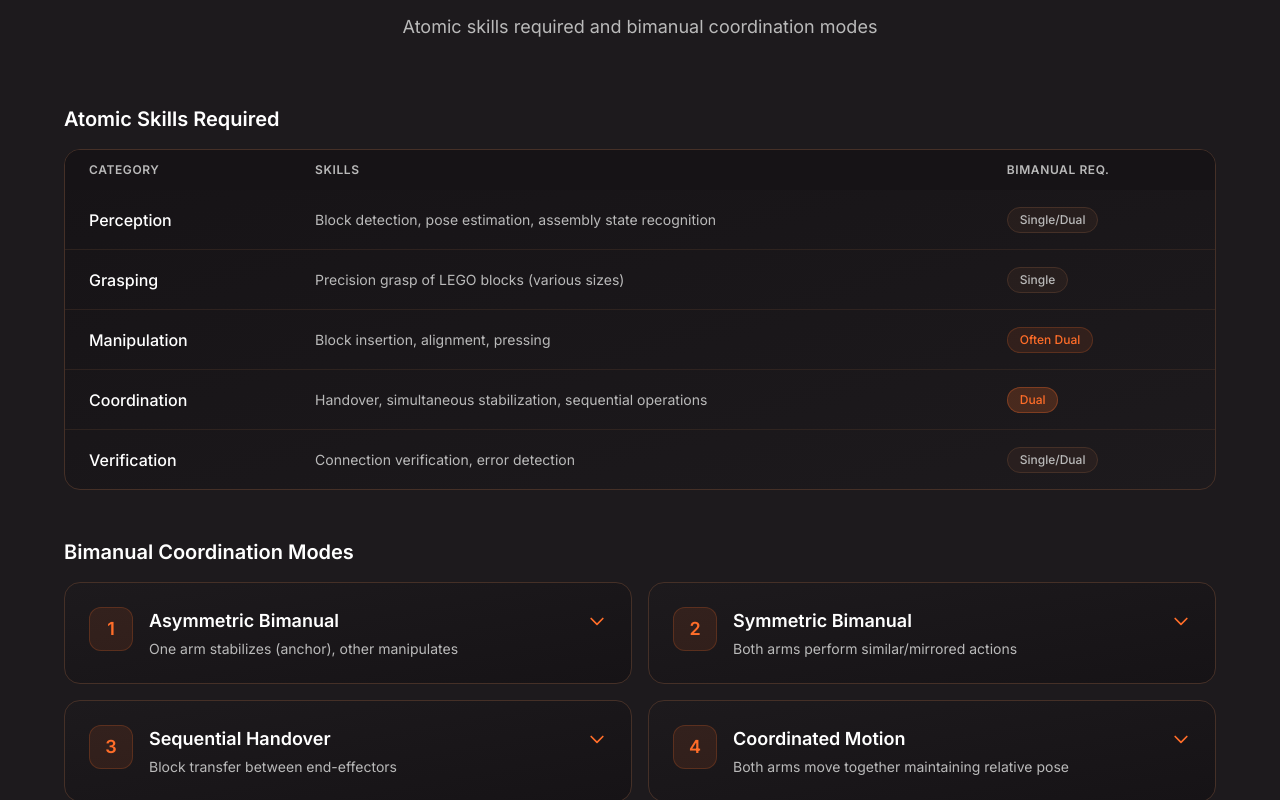
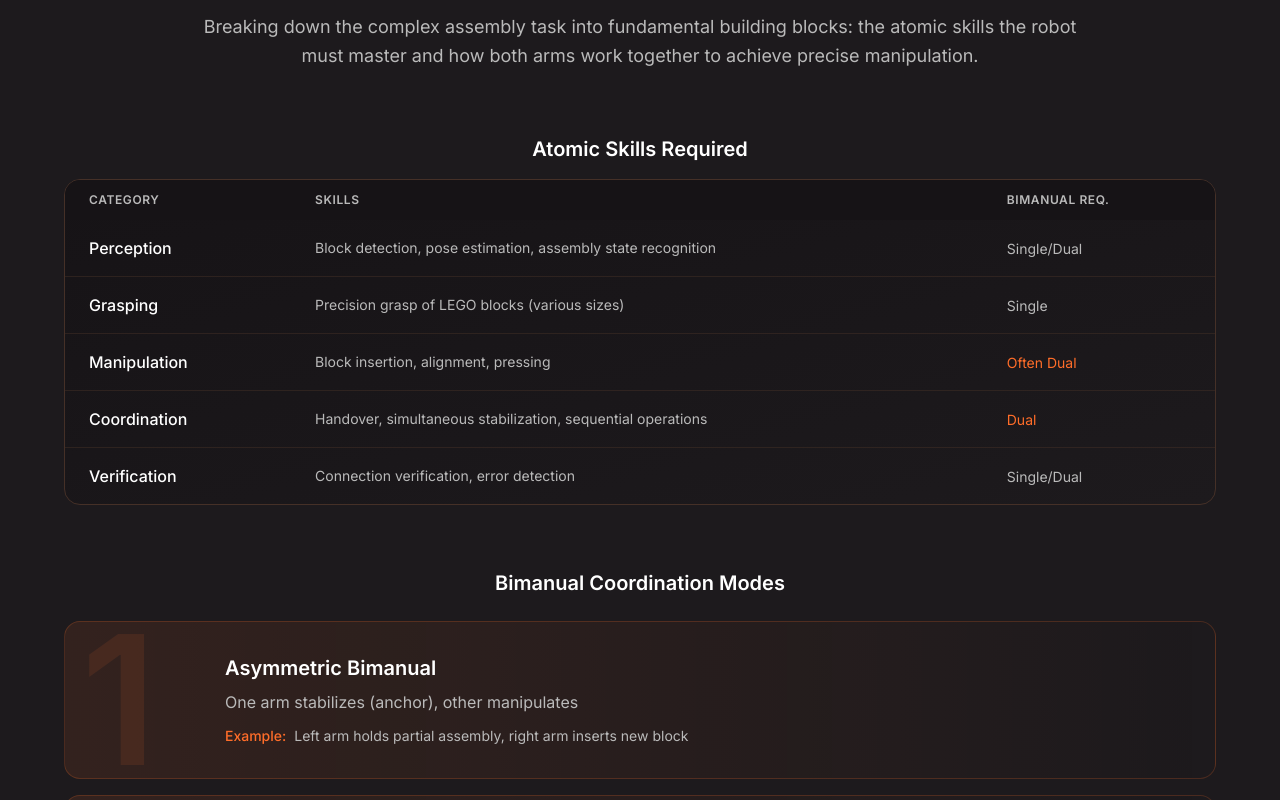
Before and after one commit to PatrizioAcquadro/WebsitePresentation, a Next.js app: page /task in a window 1280 px wide. Shown: the part 1840-2640 px from the top of the page. Built offline with nearby package versions, Linux system fonts and the light colour scheme.

Commit message:
Redesign Task Decomposition with better subtitle, plain text for bimanual req, and large numbered coordination cards

```diff
--- a/app/task/page.tsx
+++ b/app/task/page.tsx
@@ -5,7 +5,6 @@ import { motion } from 'framer-motion'
 import SectionWrapper from '@/components/task/SectionWrapper'
 import ChallengeCategory from '@/components/task/ChallengeCategory'
 import MetricTable from '@/components/task/MetricTable'
-import CoordinationModeCard from '@/components/task/CoordinationModeCard'
 import {
   inputModalities,
   outputSpace,
@@ -209,7 +208,7 @@ export default function TaskPage() {
       <SectionWrapper
         id="decomposition"
         title="Task Decomposition"
-        subtitle="Atomic skills required and bimanual coordination modes"
+        subtitle="Breaking down the complex assembly task into fundamental building blocks: the atomic skills the robot must master and how both arms work together to achieve precise manipulation."
         variant="darker"
       >
         {/* Atomic Skills Table */}
@@ -218,9 +217,9 @@ export default function TaskPage() {
           whileInView={{ opacity: 1, y: 0 }}
           viewport={{ once: true, margin: '-50px' }}
           transition={{ duration: 0.5 }}
-          className="mb-12"
+          className="mb-16"
         >
-          <h3 className="text-lg md:text-xl font-semibold text-white mb-4">Atomic Skills Required</h3>
+          <h3 className="text-lg md:text-xl font-semibold text-white mb-4 text-center">Atomic Skills Required</h3>
           <div className="bg-gradient-to-br from-[#161316] to-[#1d1a1d] border border-[#453027] rounded-2xl overflow-hidden">
             <div className="overflow-x-auto">
               <table className="w-full">
@@ -245,15 +244,11 @@ export default function TaskPage() {
                       </td>
                       <td className="px-4 md:px-6 py-4 text-xs md:text-sm text-[#BABABA]">{skill.skills}</td>
                       <td className="px-4 md:px-6 py-4">
-                        <span
-                          className={`inline-flex items-center px-2 md:px-3 py-1 rounded-full text-xs font-medium ${
-                            skill.bimanualRequirement === 'Dual'
-                              ? 'bg-[#FF6D29]/20 text-[#FF6D29] border border-[#FF6D29]/30'
-                              : skill.bimanualRequirement === 'Often Dual'
-                              ? 'bg-[#FF6D29]/10 text-[#FF6D29] border border-[#FF6D29]/20'
-                              : 'bg-[#453027]/30 text-[#BABABA] border border-[#453027]'
-                          }`}
-                        >
+                        <span className={`text-xs md:text-sm ${
+                          skill.bimanualRequirement === 'Dual' || skill.bimanualRequirement === 'Often Dual'
+                            ? 'text-[#FF6D29]'
+                            : 'text-[#BABABA]'
+                        }`}>
                           {skill.bimanualRequirement}
                         </span>
                       </td>
@@ -267,10 +262,32 @@ export default function TaskPage() {
 
         {/* Coordination Modes */}
         <div>
-          <h3 className="text-lg md:text-xl font-semibold text-white mb-4">Bimanual Coordination Modes</h3>
-          <div className="grid grid-cols-1 md:grid-cols-2 gap-4">
+          <h3 className="text-lg md:text-xl font-semibold text-white mb-6 text-center">Bimanual Coordination Modes</h3>
+          <div className="space-y-4">
             {coordinationModes.map((mode, index) => (
-              <CoordinationModeCard key={mode.id} mode={mode} index={index} />
+              <motion.div
+                key={mode.id}
+                initial={{ opacity: 0, y: 20 }}
+                whileInView={{ opacity: 1, y: 0 }}
+                viewport={{ once: true, margin: '-50px' }}
+                transition={{ duration: 0.4, delay: index * 0.1 }}
+                className="relative bg-gradient-to-r from-[#FF6D29]/10 via-[#FF6D29]/5 to-transparent border border-[#FF6D29]/20 rounded-2xl overflow-hidden hover:border-[#FF6D29]/40 transition-colors"
+              >
+                {/* Large background number */}
+                <span className="absolute -left-4 md:left-4 top-1/2 -translate-y-1/2 text-[120px] md:text-[180px] font-bold text-[#FF6D29]/10 select-none leading-none">
+                  {mode.id}
+                </span>
+
+                {/* Content */}
+                <div className="relative z-10 p-6 md:p-8 md:pl-32 lg:pl-40">
+                  <h4 className="text-lg md:text-xl font-semibold text-white mb-2">{mode.name}</h4>
+                  <p className="text-[#BABABA] mb-3">{mode.description}</p>
+                  <div className="flex items-start gap-2">
+                    <span className="text-[#FF6D29] text-sm font-medium shrink-0">Example:</span>
+                    <p className="text-sm text-[#BABABA]">{mode.example}</p>
+                  </div>
+                </div>
+              </motion.div>
             ))}
           </div>
         </div>
```
